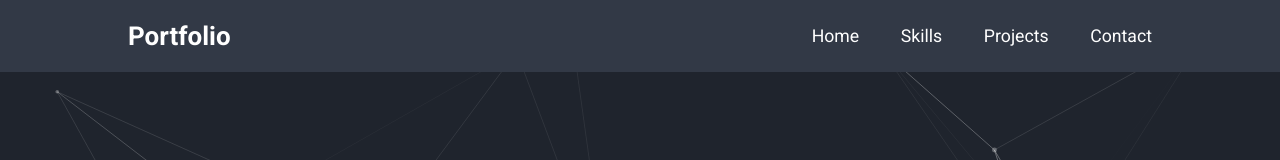
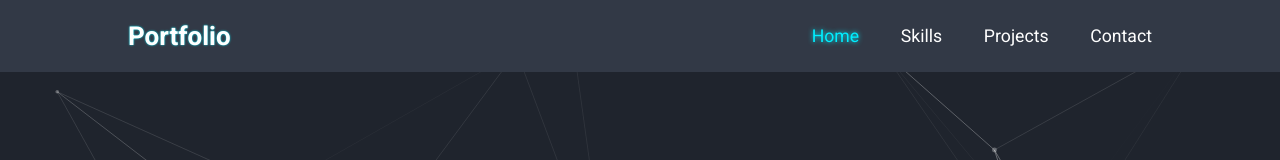
Before and after one commit to vladnen97/portfolio, a React (Create React App) app: page / in a window 1280 px wide. Shown: the top 160 px of the page. Built offline with nearby package versions, Linux system fonts and the light colour scheme.

Commit message:
anchors, smooth sroll, z-index issue

```diff
--- a/src/App.tsx
+++ b/src/App.tsx
@@ -9,6 +9,7 @@ import {Hire} from './components/Hire/Hire';
 import {Particle} from './components/Particle';
 
 function App() {
+
     return (
         <>
             <Particle/>
--- a/src/components/Header/Header.module.css
+++ b/src/components/Header/Header.module.css
@@ -19,10 +19,11 @@
 }
 
 .navbar a {
+    cursor: default;
     font-size: 1.7rem;
     color: var(--text-color);
     margin-left: 4rem;
-    transition: .3s;
+    transition: .2s;
 }
 
 .navbar a:hover,
@@ -46,25 +47,41 @@
 }
 
 @media (max-width: 768px) {
+    .header {
+        display: block;
+        padding: 0;
+    }
+
+    .wrapper {
+        position: relative;
+        z-index: 100;
+        display: flex;
+        justify-content: space-between;
+        align-items: center;
+        background-color: var(--second-bg-color);
+        padding: 2rem 3%;
+    }
+
     #menu {
         display: block;
     }
 
     .navbar {
         position: absolute;
-        top: 100%;
+        top: -250px;
         left: 0;
-        z-index: 100;
+        z-index: 99;
         width: 100%;
         padding: 1rem 3%;
+        text-align: center;
         background-color: var(--second-bg-color);
         border-top: .1rem solid rgba(0, 0, 0, .2);
         box-shadow: 0 .5rem 1rem rgba(0, 0, 0, .2);
-        display: none;
+        transition: .5s;
     }
 
     .navbar.active {
-        display: block;
+        top: 100%;
     }
 
     .navbar a {
--- a/src/components/Header/Header.tsx
+++ b/src/components/Header/Header.tsx
@@ -1,5 +1,6 @@
 import React, {useState} from 'react';
 import s from './Header.module.css'
+import {Link} from 'react-scroll';
 
 
 export const Header = () => {
@@ -8,15 +9,28 @@ export const Header = () => {
 
     return (
         <header className={s.header}>
-            <a href="#home" className={s.logo}>Portfolio</a>
-
-            <i className={isOpen ? 'bx bx-x' : 'bx bx-menu'} id={s.menu} onClick={() => setIsOpen(!isOpen)}></i>
+            <div className={s.wrapper}>
+                <span className={s.logo}>Portfolio</span>
+                <i className={isOpen ? 'bx bx-x' : 'bx bx-menu'} id={s.menu} onClick={() => setIsOpen(!isOpen)}></i>
+            </div>
 
             <nav className={s.navbar + (isOpen ? ' ' + s.active : '')}>
-                <a href="#home" onClick={() => setIsOpen(false)}>Home</a>
-                <a href="#skills" onClick={() => setIsOpen(false)}>Skills</a>
-                <a href="#projects" onClick={() => setIsOpen(false)}>Projects</a>
-                <a href="#contact" onClick={() => setIsOpen(false)}>Contact</a>
+                <Link activeClass={s.active} to={'home'} spy={true} smooth={true} offset={0}
+                      onClick={() => setIsOpen(false)}>
+                    Home
+                </Link>
+                <Link activeClass={s.active} to={'skills'} spy={true} smooth={true} offset={1}
+                      onClick={() => setIsOpen(false)}>
+                    Skills
+                </Link>
+                <Link activeClass={s.active} to={'projects'} spy={true} smooth={true} offset={1}
+                      onClick={() => setIsOpen(false)}>
+                    Projects
+                </Link>
+                <Link activeClass={s.active} to={'contact'} spy={true} smooth={true} offset={1}
+                      onClick={() => setIsOpen(false)}>
+                    Contact
+                </Link>
             </nav>
         </header>
     )
--- a/src/index.css
+++ b/src/index.css
@@ -7,7 +7,6 @@
     text-decoration: none;
     border: none;
     outline: none;
-    scroll-behavior: smooth;
     font-family: 'Roboto', sans-serif;
 }
 
```
